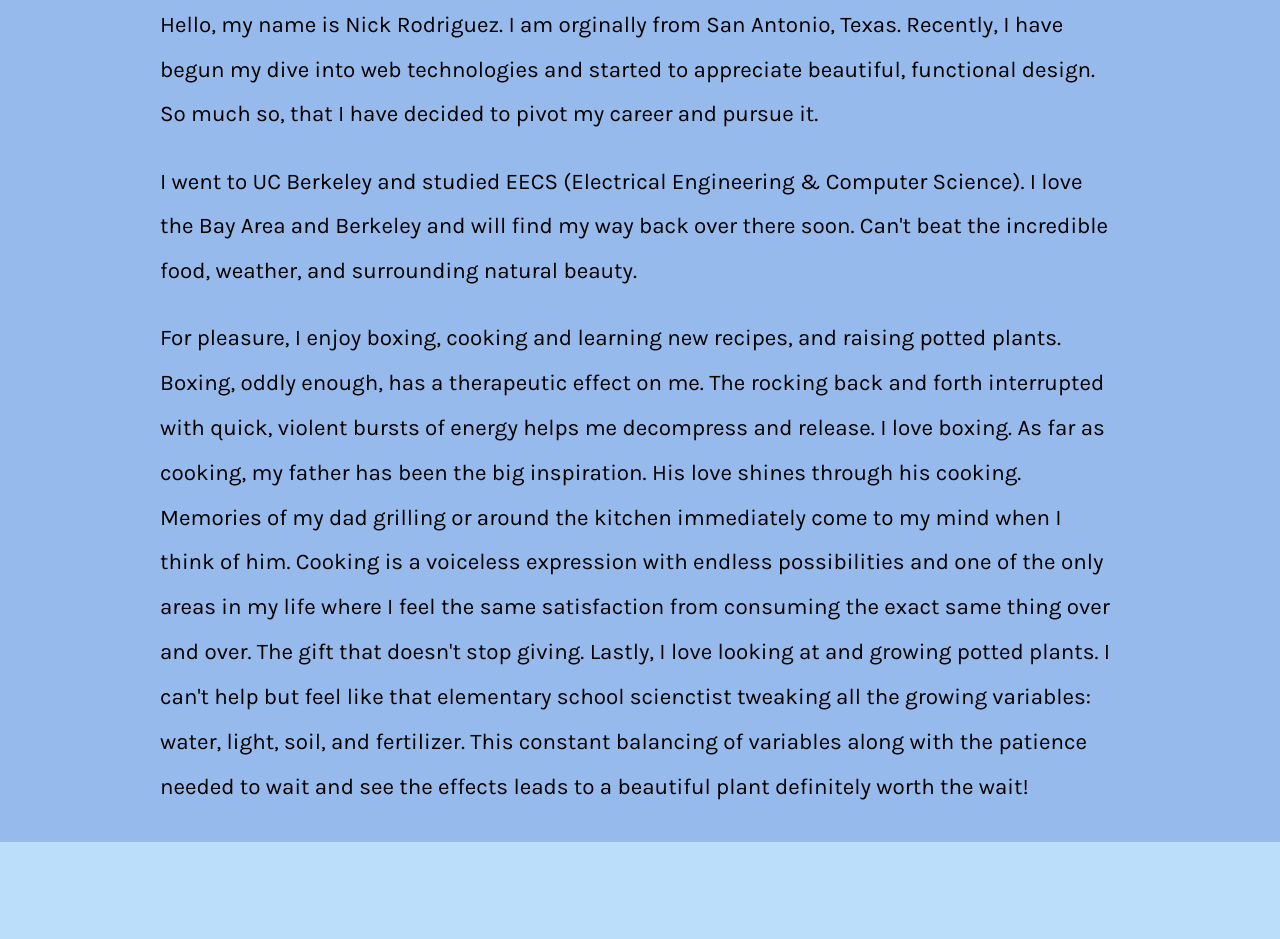
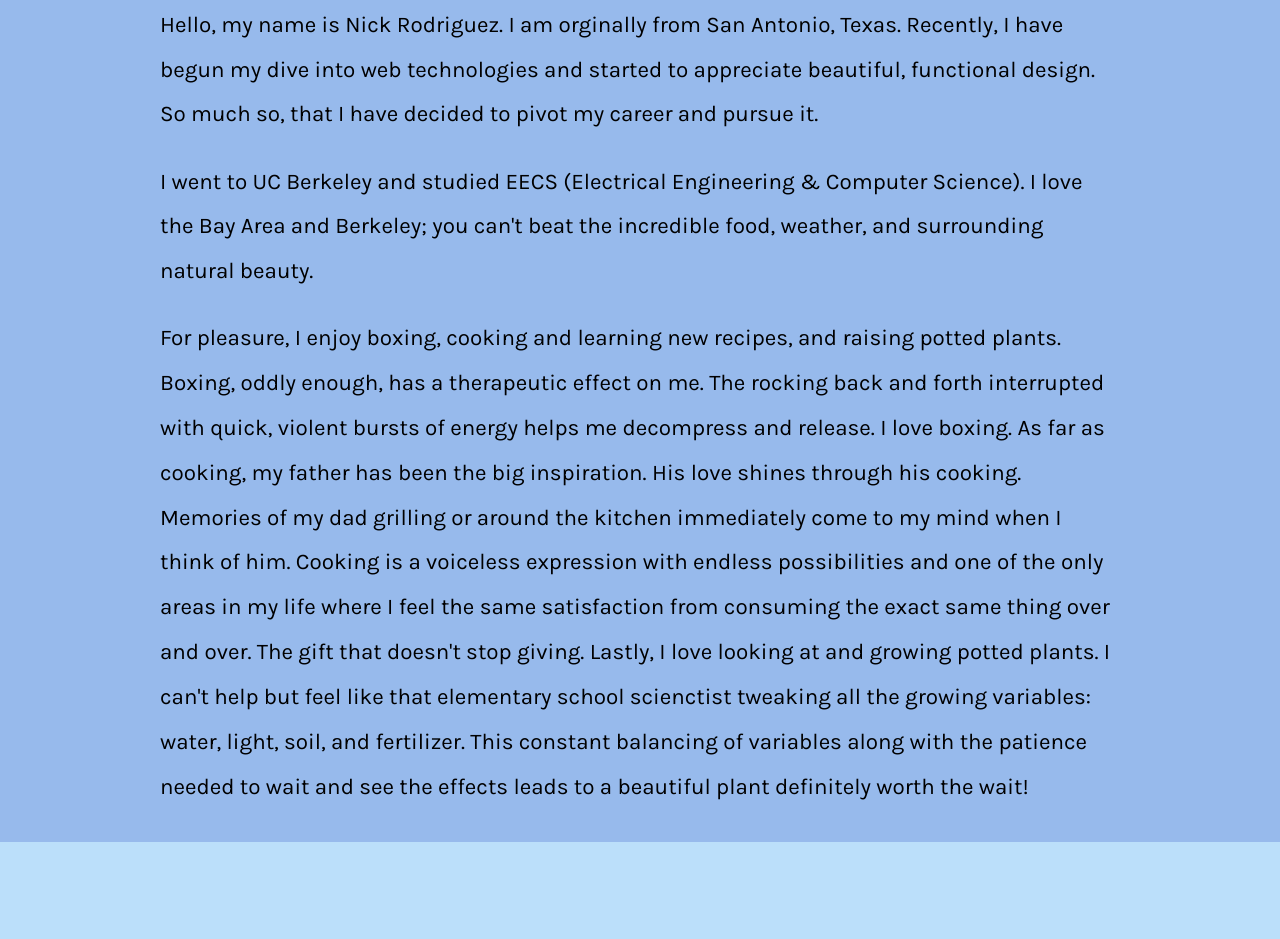
Before and after one commit to nickjrod/Home-Page, a website: page public/html/index.html in a window 1280 px wide. Shown: the part 966-1905 px from the top of the page. Drawn offline with Linux system fonts and the light colour scheme.

Commit message:
updated front page

```diff
--- a/public/html/index.html
+++ b/public/html/index.html
@@ -54,7 +54,7 @@
 					Hello, my name is Nick Rodriguez. I am orginally from San Antonio, Texas. Recently, I have begun my dive into web technologies and started to appreciate beautiful, functional design. So much so, that I have decided to pivot my career and pursue it.
 				</p>
 				<p>
-					I went to UC Berkeley and studied EECS (Electrical Engineering & Computer Science). I love the Bay Area and Berkeley and will find my way back over there soon. Can't beat the incredible food, weather, and surrounding natural beauty.
+					I went to UC Berkeley and studied EECS (Electrical Engineering & Computer Science). I love the Bay Area and Berkeley; you can't beat the incredible food, weather, and surrounding natural beauty.
 				</p>
 				<p>
 					For pleasure, I enjoy boxing, cooking and learning new recipes, and raising potted plants. Boxing, oddly enough, has a therapeutic effect on me. The rocking back and forth interrupted with quick, violent bursts of energy helps me decompress and release. I love boxing. As far as cooking, my father has been the big inspiration. His love shines through his cooking. Memories of my dad grilling or around the kitchen immediately come to my mind when I think of him. Cooking is a voiceless expression with endless possibilities and one of the only areas in my life where I feel the same satisfaction from consuming the exact same thing over and over. The gift that doesn't stop giving. Lastly, I love looking at and growing potted plants. I can't help but feel like that elementary school scienctist tweaking all the growing variables: water, light, soil, and fertilizer. This constant balancing of variables along with the patience needed to wait and see the effects leads to a beautiful plant definitely worth the wait!
```
